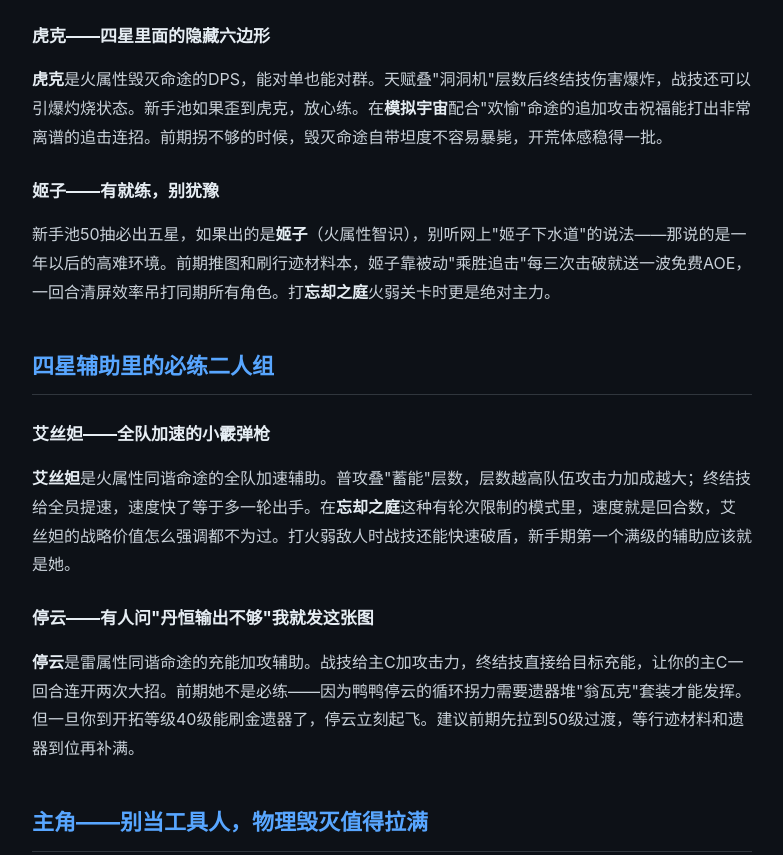
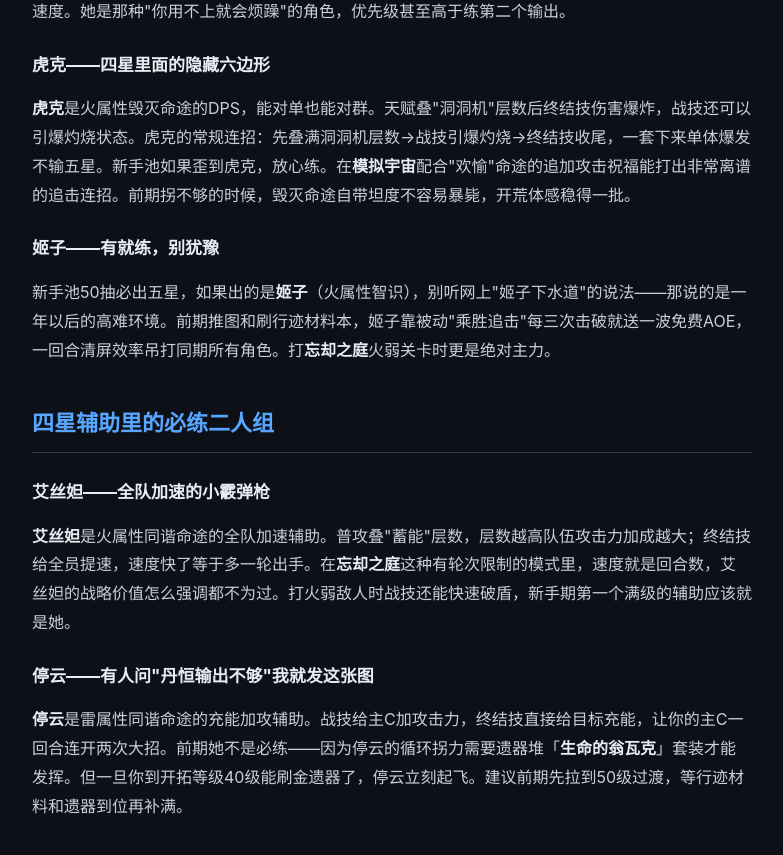
Before and after one commit to chjiya/hsr-guide, a plain HTML site: page articles/hsr-guide-182323.html in a window 1280 px wide. Shown: the part 1071-1926 px from the top of the page, without its empty margins (248-1031 px from the left). Drawn offline with Linux system fonts and the light colour scheme.

Commit message:
第1篇: 新手开局角色推荐(1950字, 9分质量)

```diff
--- a/articles/hsr-guide-182323.html
+++ b/articles/hsr-guide-182323.html
@@ -16,7 +16,7 @@
       <div class="ad-placeholder">[广告位]</div>
 <h2>开局免费角色，练谁不亏？</h2>
 
-<p>刚入坑那会儿我也纠结过资源投给谁——这游戏前期经验书和信用点是真的紧。玩到现在回头看，白送的几个角色完全够打通主线，关键是搞清楚谁干啥，别雨露均沾。</p>
+<p>刚入坑那会儿我也纠结过资源投给谁——这游戏前期经验书和信用点是真的紧。先记三个关键节点：<strong>开拓等级20级</strong>解锁模拟宇宙、<strong>30级</strong>解锁忘却之庭、<strong>40级</strong>能刷金色遗器。玩到现在回头看，白送的几个角色完全够打通主线，关键是搞清楚谁干啥，别雨露均沾。</p>
 
 <h3>三月七——从头陪你到模拟宇宙通关的女人</h3>
 
@@ -32,7 +32,7 @@
 
 <h3>虎克——四星里面的隐藏六边形</h3>
 
-<p><strong>虎克</strong>是火属性毁灭命途的DPS，能对单也能对群。天赋叠"洞洞机"层数后终结技伤害爆炸，战技还可以引爆灼烧状态。新手池如果歪到虎克，放心练。在<strong>模拟宇宙</strong>配合"欢愉"命途的追加攻击祝福能打出非常离谱的追击连招。前期拐不够的时候，毁灭命途自带坦度不容易暴毙，开荒体感稳得一批。</p>
+<p><strong>虎克</strong>是火属性毁灭命途的DPS，能对单也能对群。天赋叠"洞洞机"层数后终结技伤害爆炸，战技还可以引爆灼烧状态。虎克的常规连招：先叠满洞洞机层数→战技引爆灼烧→终结技收尾，一套下来单体爆发不输五星。新手池如果歪到虎克，放心练。在<strong>模拟宇宙</strong>配合"欢愉"命途的追加攻击祝福能打出非常离谱的追击连招。前期拐不够的时候，毁灭命途自带坦度不容易暴毙，开荒体感稳得一批。</p>
 
 <h3>姬子——有就练，别犹豫</h3>
 
@@ -46,7 +46,7 @@
 
 <h3>停云——有人问"丹恒输出不够"我就发这张图</h3>
 
-<p><strong>停云</strong>是雷属性同谐命途的充能加攻辅助。战技给主C加攻击力，终结技直接给目标充能，让你的主C一回合连开两次大招。前期她不是必练——因为鸭鸭停云的循环拐力需要遗器堆"翁瓦克"套装才能发挥。但一旦你到开拓等级40级能刷金遗器了，停云立刻起飞。建议前期先拉到50级过渡，等行迹材料和遗器到位再补满。</p>
+<p><strong>停云</strong>是雷属性同谐命途的充能加攻辅助。战技给主C加攻击力，终结技直接给目标充能，让你的主C一回合连开两次大招。前期她不是必练——因为停云的循环拐力需要遗器堆「<strong>生命的翁瓦克</strong>」套装才能发挥。但一旦你到开拓等级40级能刷金遗器了，停云立刻起飞。建议前期先拉到50级过渡，等行迹材料和遗器到位再补满。</p>
 
 <h2>主角——别当工具人，物理毁灭值得拉满</h2>
 
```
